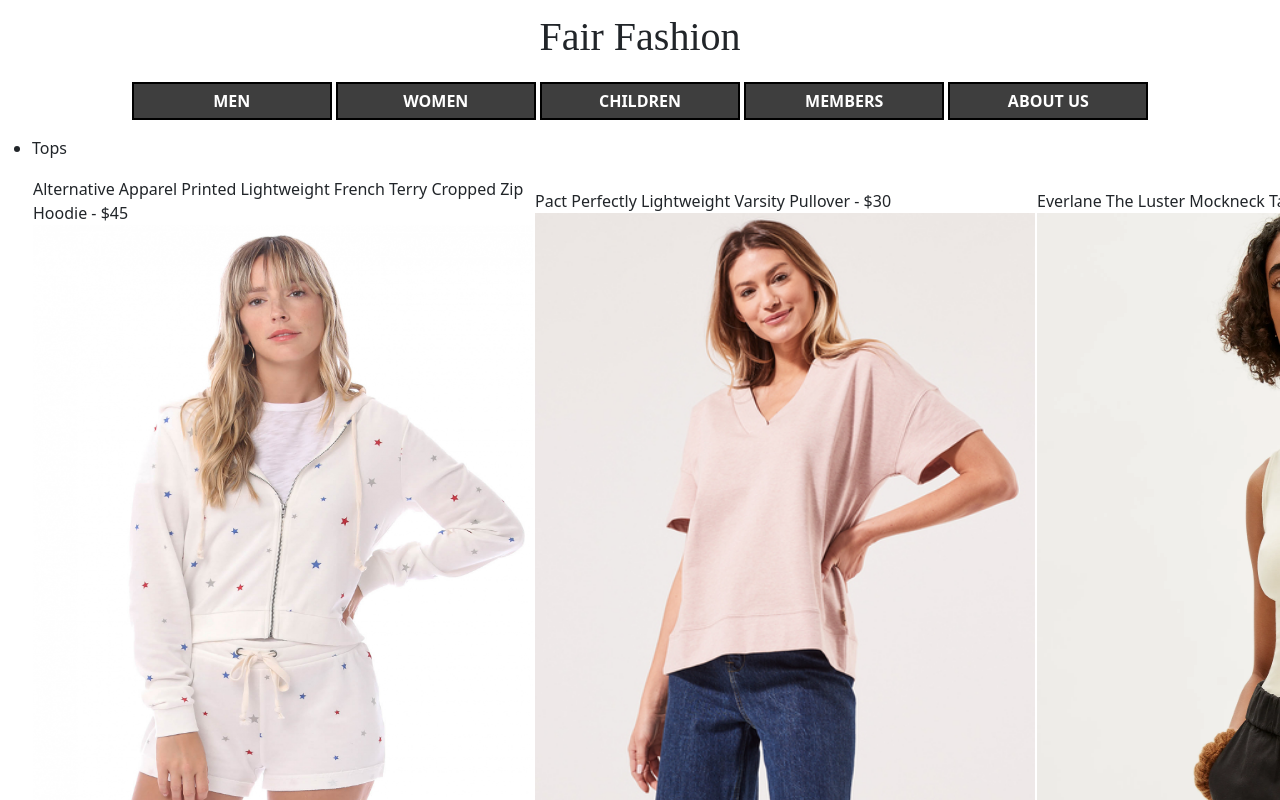
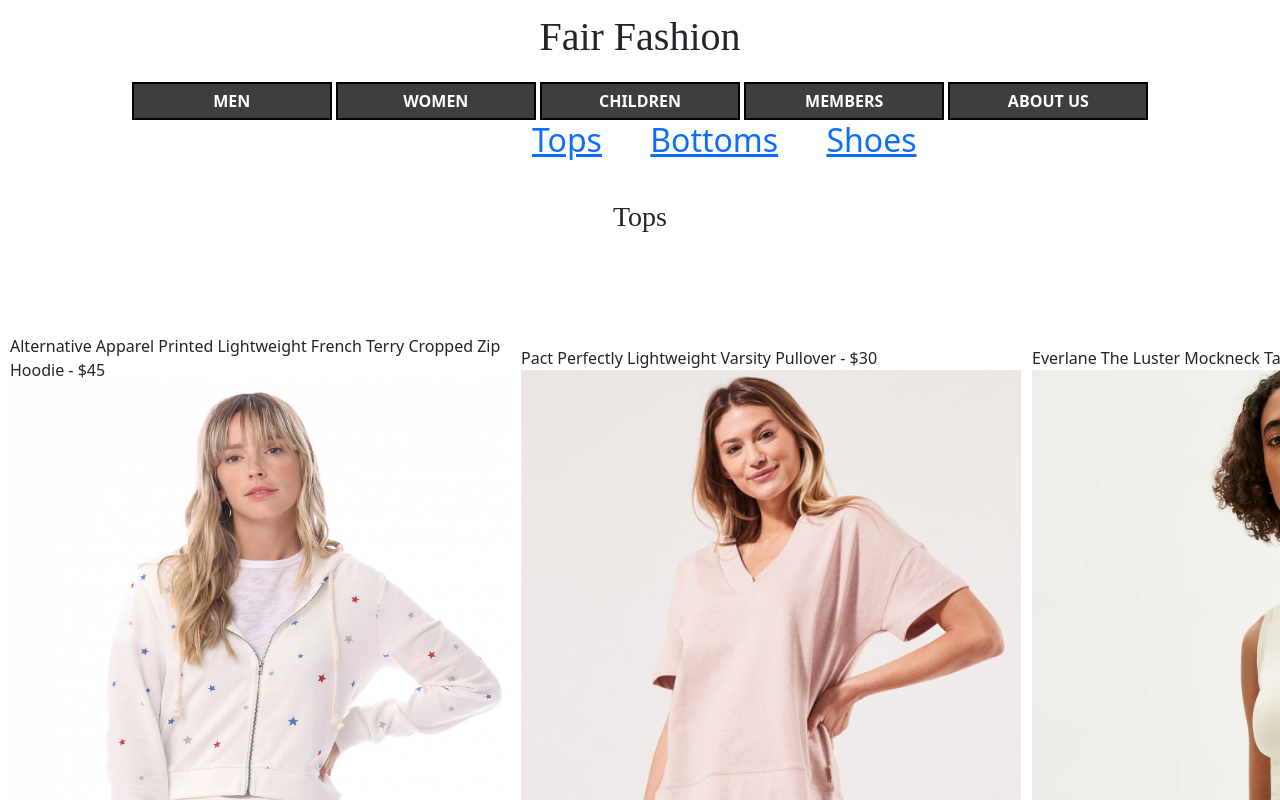
Before and after one commit to kdavies48/sp21256GROUPPROJECT, a website: page public/womensPage.html in a window 1280 px wide. Shown: the top 800 px of the page. Drawn offline with nearby package versions, Linux system fonts and the light colour scheme.

Commit message:
final changes

```diff
--- a/public/stylesheets/womensStyle.css
+++ b/public/stylesheets/womensStyle.css
@@ -1,12 +1,14 @@
 h1{
     font-family: Berlin;
+    font-size: 60px;
   }
   #womensMenu {
+    list-style-type: none;
     word-spacing: 40px;
     font-weight: 100;
     font-size: 32px;
-    position: relative;
-    left: 650px;
+    position:relative;
+    left: 500px;
     width: fit-content;
     height: fit-content;
     top: -20px;
@@ -17,4 +19,22 @@ h1{
 
   .womensTypes {
     display: inline;
+
   }
+  table {
+    margin-bottom: 100px;
+    margin-top: 100px;
+
+  }
+  table td{
+      padding-bottom:70px;
+      padding-left: 10px;
+      text-size-adjust: 40%;
+  }
+div{
+    flex:1;
+}
+.sectionLabel{
+    text-align: center;
+    font-family: Berlin;
+}
--- a/public/womensPage.html
+++ b/public/womensPage.html
@@ -4,7 +4,7 @@
 <head>
   <title>Fair Fashion</title>
   <meta name="viewport" content="width=device-width, initial-scale=1">
-  <link rel="stylesheet" href="/stylesheets/womensStyles.css">
+  <link rel="stylesheet" href="/stylesheets/womensStyle.css">
   <link rel="stylesheet" href="/stylesheets/style.css">
   <link href="https://cdn.jsdelivr.net/npm/bootstrap@5.0.0-beta3/dist/css/bootstrap.min.css" rel="stylesheet" integrity="sha384-eOJMYsd53ii+scO/bJGFsiCZc+5NDVN2yr8+0RDqr0Ql0h+rP48ckxlpbzKgwra6" crossorigin="anonymous">
   <script src="https://use.fontawesome.com/739fb2292b.js"></script>
@@ -59,10 +59,15 @@
   <div class="login">
 
   </div>
+  <div>
     <ul id="womensMenu">
-      <li class="womensTypes"><a href = #womensTops></a>Tops</li>
-      <p id = "womensTops"></p>
-      <table class = "topsTable">
+      <li class= "womensTypes"><a href = #womensTops>Tops</a></li>
+      <li class= "womensTypes"><a href = #womensBottoms>Bottoms</a></li>
+      <li class= "womensTypes"><a href = #womensShoes>Shoes</a></li>
+    </ul>
+        <p id = "womensTops"></p>
+        <h3 class = "sectionLabel">Tops</h3>
+        <table class = "topsTable">
         <tr>
             <td>Alternative Apparel Printed Lightweight French Terry Cropped Zip Hoodie - $45 <img src = "images/AACroppedZipHoodie.jpeg" width ="500" height = "600"><a href = "https://www.alternativeapparel.com/printed-lightweight-french-terry-cropped-zip-hoodie-c66189lp#183=11876">Printed Lightweight French Terry Cropped Zip Hoodie </a></td>
             <td>Pact Perfectly Lightweight Varsity Pullover - $30<img src = "images/PactVarsityPullover.jpeg" width = "500" height ="600"> <a href = "https://wearpact.com/women/apparel/hoodies%20&%20sweatshirts/perfectly%20lightweight%20varsity%20pullover/wa1-wvr-fph">Perfectly Lightweight Varsity Pullover</a></td>
@@ -74,8 +79,9 @@
           <td>Alternative Apparel Headliner Cotton Cropped T-Shirt- $34<img src = "images/AACroppedTee.jpeg" width = "500" height = "600"><a href = "https://www.alternativeapparel.com/headliner-cotton-cropped-t-shirt-05114c1#183=11857">Headliner Cotton Cropped T-Shirt</a></td>
         </tr>
       </table>
-      <li class="womensTypes"><a href = #womensBottoms></a>Bottoms</li>
+
       <p id = "womensBottoms"></p>
+      <h3 class = "sectionLabel">Bottoms</h3>
       <table class = "bottomsTable">
         <tr>
           <td>Everlane The '90s Cheeky Jean - $78<img src = "images/EverlaneChekyJean.jpeg" width ="500" height = "600"><a href = "https://www.everlane.com/products/womens-90s-cheeky-straight-jean-vintage-sbblue?collection=womens-jeans">The '90s Cheeky Jean</a></td>
@@ -89,9 +95,10 @@
           </tr>
       </table>
 
-      <li class="womensTypes"><a href = #womensShoes></a>Shoes</li>
+
       <p id = "womensShoes"></p>
-      <table class = shoesTable>
+      <h3 class = "sectionLabel">Shoes</h3>
+      <table class = "shoesTable">
           <tr>
               <td>Alternative Apparel Melissa Mellow Sneaker - $100<img src = "images/AAMelissaSneaker.jpeg" width = "500" height = "600"><a href = "https://www.alternativeapparel.com/melissa-mellow-sneaker-ml32683">Melissa Mellow Sneaker</a></td>
               <td>Everlane The Glove Mule in ReKnit - $39<img src = "images/EverlaneGloveMule.jpeg" width = "500" height = "600"><a href = "https://www.everlane.com/products/womens-reknit-block-heel-sandal-black?collection=womens-shoes">The Glove Mule in ReKnit</a></td>
@@ -103,4 +110,5 @@
               <td>Everlane The Rain Boot - $75<img src = "images/EverlaneRainBoot.jpeg" width = "500" height = "600"><a href = "https://www.everlane.com/products/womens-rain-boot-black?collection=womens-shoes">The Rain Boot</a></td>
           </tr>
       </table>
-  </ul>
+    </div>
+</body>
```
